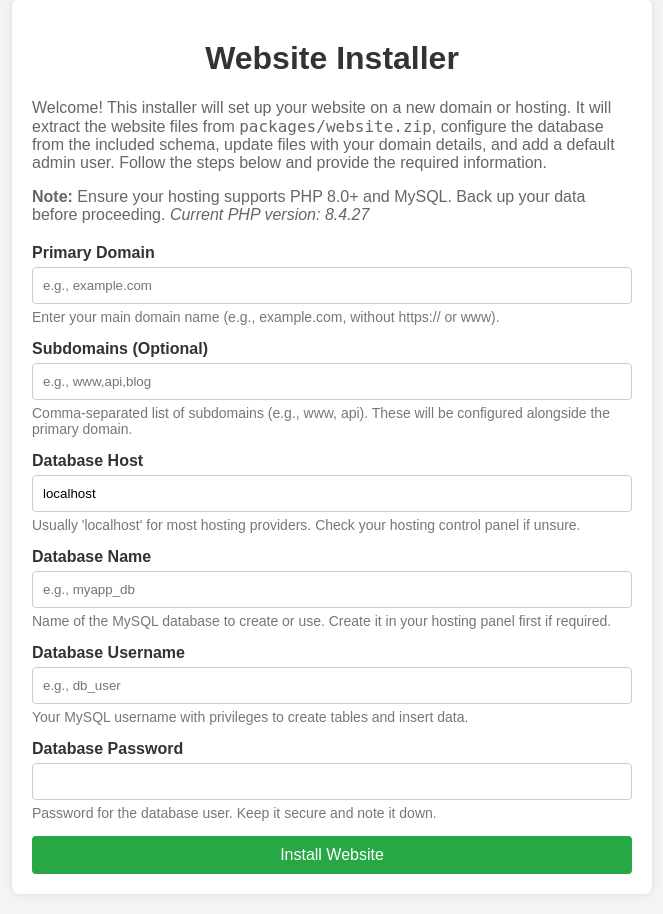
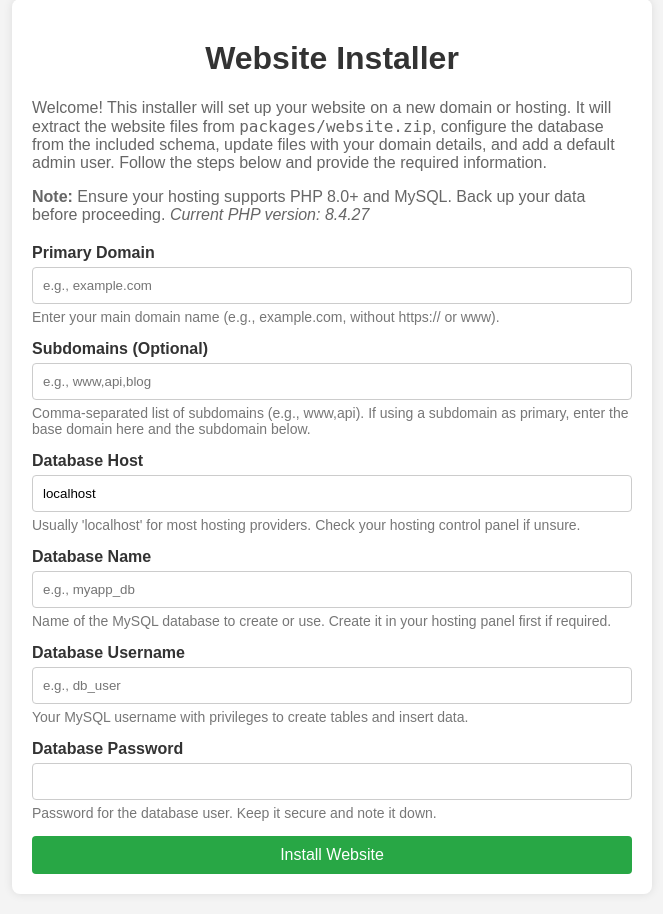
Before and after one commit to irlam/Web-Installer, a PHP site: page /install.php in a window 1280 px wide. Shown: the part 21-935 px from the top of the page, without its empty margins (308-971 px from the left). Run offline with PHP 8.4, Linux system fonts and the light colour scheme; some libraries are stand-ins or nearby versions.

Commit message:
Add domain format reminder to success message and clarify subdomain help

```diff
--- a/install.php
+++ b/install.php
@@ -29,7 +29,7 @@ if ($_SERVER['REQUEST_METHOD'] === 'POST') {
             $installer->setCredentials($dbHost, $dbName, $dbUser, $dbPass);
             $installer->setDomain($domain, $subdomains);
             if ($installer->runInstallation()) {
-                echo "<p>Installation complete! Default user added. Delete install.php and database/default_user.txt for security.</p>";
+                echo "<p>Installation complete! Default user added. Delete install.php and database/default_user.txt for security. Ensure the domain field is filled as example.com (not https://example.com).</p>";
                 exit;
             } else {
                 $errors[] = 'Installation failed. Check logs for details.';
@@ -84,7 +84,7 @@ if ($_SERVER['REQUEST_METHOD'] === 'POST') {
             <div class="form-group">
                 <label for="subdomains">Subdomains (Optional)</label>
                 <input type="text" id="subdomains" name="subdomains" placeholder="e.g., www,api,blog">
-                <div class="help">Comma-separated list of subdomains (e.g., www, api). These will be configured alongside the primary domain.</div>
+                <div class="help">Comma-separated list of subdomains (e.g., www,api). If using a subdomain as primary, enter the base domain here and the subdomain below.</div>
             </div>
             <div class="form-group">
                 <label for="db_host">Database Host</label>
```
